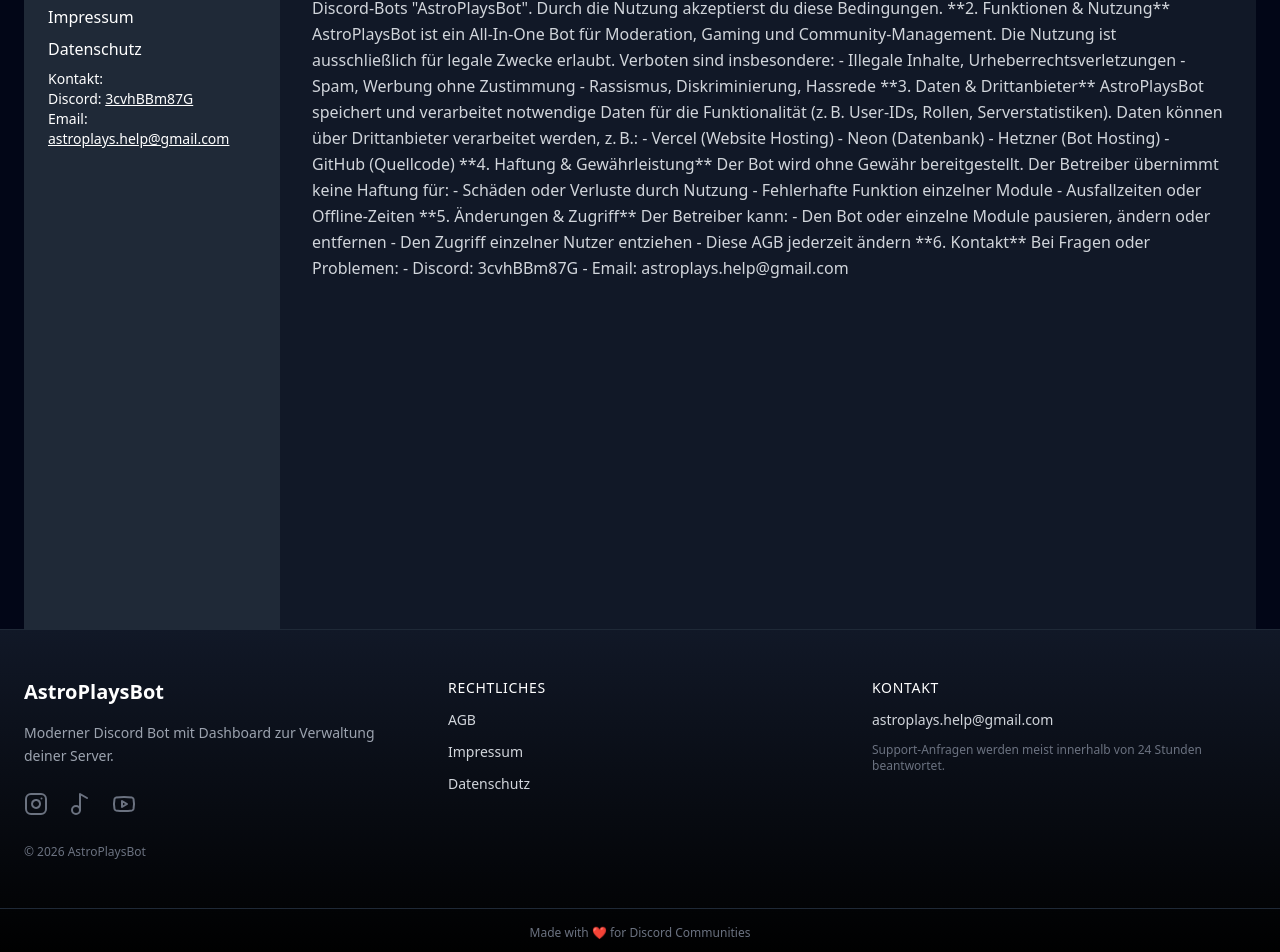
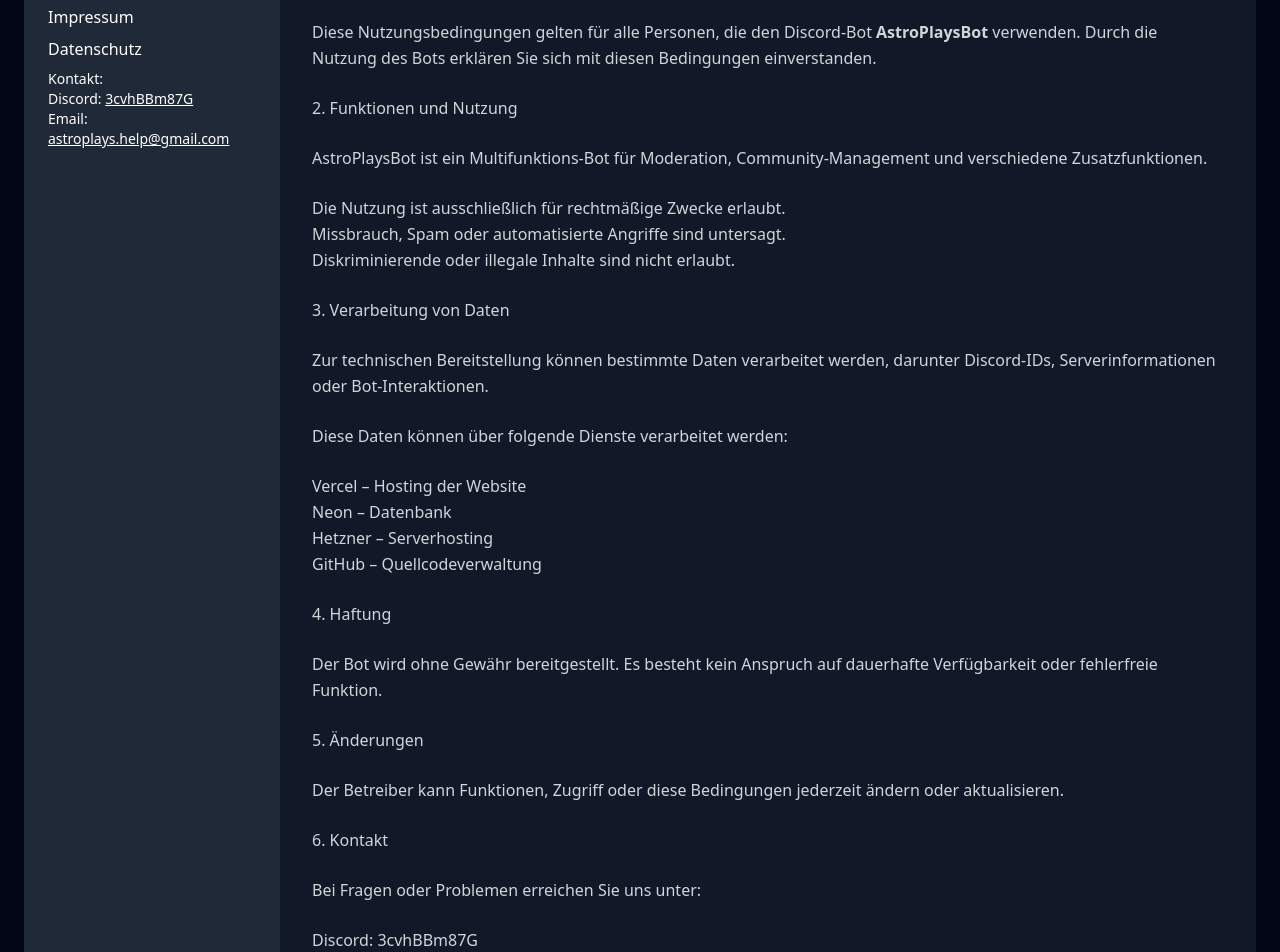
Before and after one commit to AstroPlaysBot/information, a Next.js app: page /AGB in a window 1280 px wide. Shown: the part 283-1235 px from the top of the page. Built offline with nearby package versions, Linux system fonts and the light colour scheme.

Commit message:
Update texts.ts

```diff
--- a/src/app/AGB/texts.ts
+++ b/src/app/AGB/texts.ts
@@ -1,81 +1,62 @@
 // src/app/AGB/texts.ts
 export const agb = {
-  de: `
-# Allgemeine Geschäftsbedingungen (AGB) – AstroPlaysBot
+de: `
 
-**1. Geltungsbereich**
-Diese AGB gelten für alle Nutzer des Discord-Bots "AstroPlaysBot". Durch die Nutzung akzeptierst du diese Bedingungen.
+<h2>1. Geltungsbereich</h2>
+<p>
+Diese Nutzungsbedingungen gelten für alle Personen, die den Discord-Bot
+<strong>AstroPlaysBot</strong> verwenden. Durch die Nutzung des Bots
+erklären Sie sich mit diesen Bedingungen einverstanden.
+</p>
 
-**2. Funktionen & Nutzung**
-AstroPlaysBot ist ein All-In-One Bot für Moderation, Gaming und Community-Management.
-Die Nutzung ist ausschließlich für legale Zwecke erlaubt. Verboten sind insbesondere:
-- Illegale Inhalte, Urheberrechtsverletzungen
-- Spam, Werbung ohne Zustimmung
-- Rassismus, Diskriminierung, Hassrede
+<h2>2. Funktionen und Nutzung</h2>
+<p>
+AstroPlaysBot ist ein Multifunktions-Bot für Moderation,
+Community-Management und verschiedene Zusatzfunktionen.
+</p>
 
-**3. Daten & Drittanbieter**
-AstroPlaysBot speichert und verarbeitet notwendige Daten für die Funktionalität (z. B. User-IDs, Rollen, Serverstatistiken).
-Daten können über Drittanbieter verarbeitet werden, z. B.:
-- Vercel (Website Hosting)
-- Neon (Datenbank)
-- Hetzner (Bot Hosting)
-- GitHub (Quellcode)
+<ul>
+<li>Die Nutzung ist ausschließlich für rechtmäßige Zwecke erlaubt.</li>
+<li>Missbrauch, Spam oder automatisierte Angriffe sind untersagt.</li>
+<li>Diskriminierende oder illegale Inhalte sind nicht erlaubt.</li>
+</ul>
 
-**4. Haftung & Gewährleistung**
-Der Bot wird ohne Gewähr bereitgestellt.
-Der Betreiber übernimmt keine Haftung für:
-- Schäden oder Verluste durch Nutzung
-- Fehlerhafte Funktion einzelner Module
-- Ausfallzeiten oder Offline-Zeiten
+<h2>3. Verarbeitung von Daten</h2>
+<p>
+Zur technischen Bereitstellung können bestimmte Daten verarbeitet werden,
+darunter Discord-IDs, Serverinformationen oder Bot-Interaktionen.
+</p>
 
-**5. Änderungen & Zugriff**
-Der Betreiber kann:
-- Den Bot oder einzelne Module pausieren, ändern oder entfernen
-- Den Zugriff einzelner Nutzer entziehen
-- Diese AGB jederzeit ändern
+<p>Diese Daten können über folgende Dienste verarbeitet werden:</p>
 
-**6. Kontakt**
-Bei Fragen oder Problemen:
-- Discord: 3cvhBBm87G
-- Email: astroplays.help@gmail.com
-`,
-  en: `
-# Terms of Service (ToS) – AstroPlaysBot
+<ul>
+<li>Vercel – Hosting der Website</li>
+<li>Neon – Datenbank</li>
+<li>Hetzner – Serverhosting</li>
+<li>GitHub – Quellcodeverwaltung</li>
+</ul>
 
-**1. Scope**
-These Terms of Service apply to all users of the "AstroPlaysBot" Discord bot. By using the bot, you accept these terms.
+<h2>4. Haftung</h2>
+<p>
+Der Bot wird ohne Gewähr bereitgestellt. Es besteht kein Anspruch auf
+dauerhafte Verfügbarkeit oder fehlerfreie Funktion.
+</p>
 
-**2. Features & Usage**
-AstroPlaysBot is an all-in-one bot for moderation, gaming, and community management.
-Usage is permitted for legal purposes only. Prohibited actions include:
-- Illegal content, copyright infringement
-- Spam, unsolicited advertising
-- Racism, discrimination, hate speech
+<h2>5. Änderungen</h2>
+<p>
+Der Betreiber kann Funktionen, Zugriff oder diese Bedingungen jederzeit
+ändern oder aktualisieren.
+</p>
 
-**3. Data & Third Parties**
-AstroPlaysBot collects and processes necessary data for functionality (e.g., user IDs, roles, server statistics).
-Data may be processed via third-party services, e.g.:
-- Vercel (Website Hosting)
-- Neon (Database)
-- Hetzner (Bot Hosting)
-- GitHub (Source Code)
+<h2>6. Kontakt</h2>
+<p>
+Bei Fragen oder Problemen erreichen Sie uns unter:
+</p>
 
-**4. Liability & Warranty**
-The bot is provided without warranty.
-The operator is not liable for:
-- Damage or loss caused by use
-- Malfunction of individual modules
-- Downtime or offline periods
+<ul>
+<li>Discord: 3cvhBBm87G</li>
+<li>Email: astroplays.help@gmail.com</li>
+</ul>
 
-**5. Changes & Access**
-The operator may:
-- Pause, change, or remove the bot or individual modules
-- Revoke access for individual users
-- Change these Terms at any time
-
-**6. Contact**
-For questions or issues:
-- Discord: 3cvhBBm87G
-- Email: astroplays.help@gmail.com
-`,
+`
 };
```
